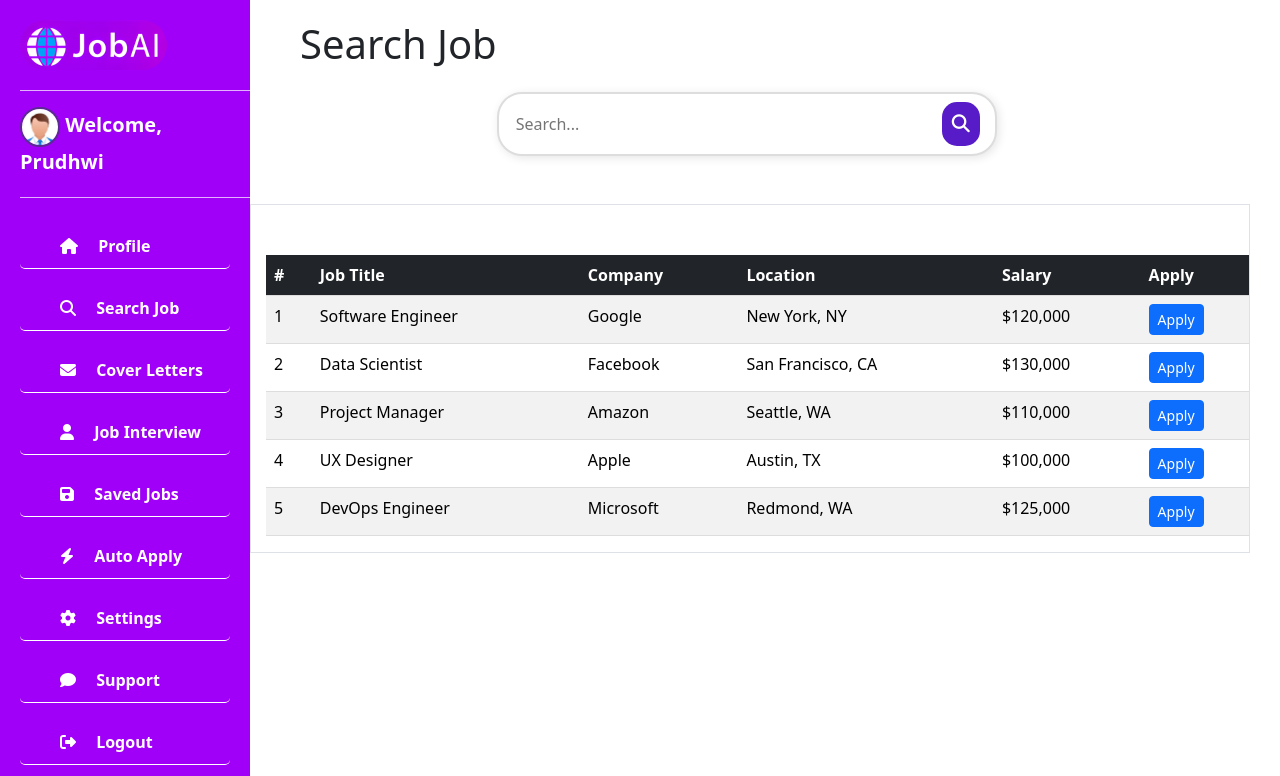
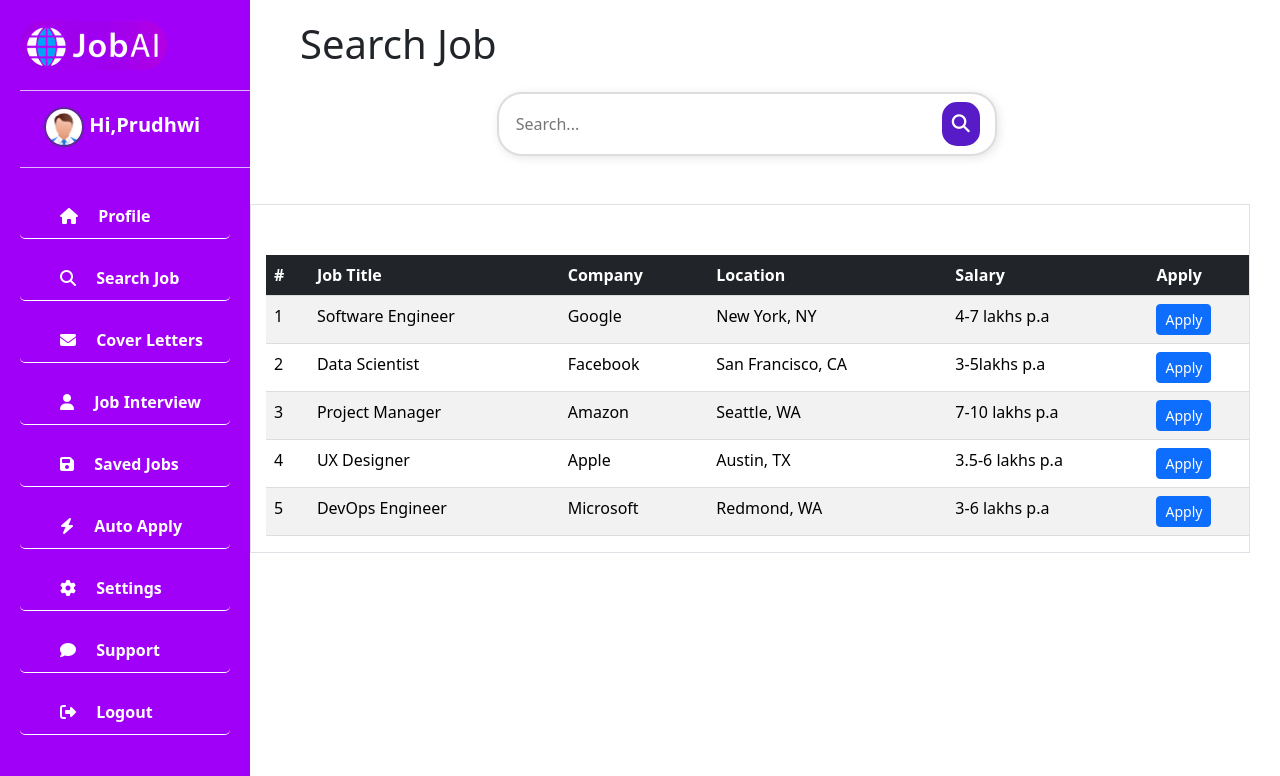
Before and after one commit to PrudhwiRaj1/JobAi, a Django app: page /search-job/ in a window 1280 px wide. Shown: the top 776 px of the page. Run offline with Django 5.2, Linux system fonts and the light colour scheme; some libraries are stand-ins or nearby versions.

Commit message:
35th Commit

```diff
--- a/JobAi/JobAi_App/templates/base.html
+++ b/JobAi/JobAi_App/templates/base.html
@@ -17,7 +17,7 @@
     <div class="sidebar">
    <img src="{%static 'images/JobAi2.png'%}" alt="JobAi" height="50px" style="border-radius: 25px;">
         <hr class="divider">
-        <div class="fw-bold fs-5"><img src="{%static 'images/profile.jpeg'%}" alt="" class="profile-pic1">  Welcome, {{ fname }}</div>
+        <div class="fw-bold fs-5 mx-4"><img src="{%static 'images/profile.jpeg'%}" alt="" class="profile-pic1"> Hi,{{ fname }}</div>
         <hr class="divider">
         <ul class="mt-4">
             <div class="box" onclick="select(this)">
--- a/JobAi/JobAi_App/templates/search-job.html
+++ b/JobAi/JobAi_App/templates/search-job.html
@@ -38,7 +38,7 @@
                             <td>Software Engineer</td>
                             <td>Google</td>
                             <td>New York, NY</td>
-                            <td>$120,000</td>
+                            <td>4-7 lakhs p.a</td>
                             <td><a href="#" class="btn btn-primary btn-sm">Apply</a></td>
                         </tr>
                         <tr>
@@ -46,7 +46,7 @@
                             <td>Data Scientist</td>
                             <td>Facebook</td>
                             <td>San Francisco, CA</td>
-                            <td>$130,000</td>
+                            <td>3-5lakhs p.a</td>
                             <td><a href="#" class="btn btn-primary btn-sm">Apply</a></td>
                         </tr>
                         <tr>
@@ -54,7 +54,7 @@
                             <td>Project Manager</td>
                             <td>Amazon</td>
                             <td>Seattle, WA</td>
-                            <td>$110,000</td>
+                            <td>7-10 lakhs p.a</td>
                             <td><a href="#" class="btn btn-primary btn-sm">Apply</a></td>
                         </tr>
                         <tr>
@@ -62,7 +62,7 @@
                             <td>UX Designer</td>
                             <td>Apple</td>
                             <td>Austin, TX</td>
-                            <td>$100,000</td>
+                            <td>3.5-6 lakhs p.a</td>
                             <td><a href="#" class="btn btn-primary btn-sm">Apply</a></td>
                         </tr>
                         <tr>
@@ -70,7 +70,7 @@
                             <td>DevOps Engineer</td>
                             <td>Microsoft</td>
                             <td>Redmond, WA</td>
-                            <td>$125,000</td>
+                            <td>3-6 lakhs p.a</td>
                             <td><a href="#" class="btn btn-primary btn-sm">Apply</a></td>
                         </tr>
                         <!--  <tr>
--- a/JobAi/JobAi_App/views.py
+++ b/JobAi/JobAi_App/views.py
@@ -100,7 +100,7 @@
 def login(request):
     return render(request,'login.html')
 def home(request):
-    firstname="User"
+    firstname="Prudhwi"
     dictionary1={'fname':firstname}
     return render(request,'home.html',dictionary1)
 def main(request):
```
